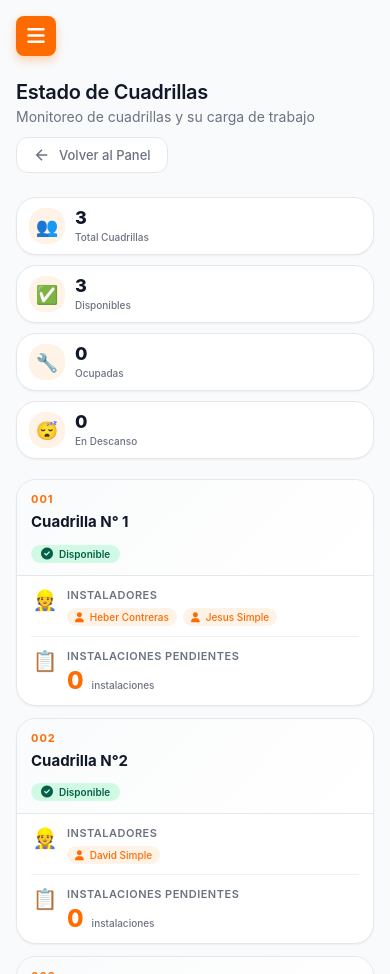
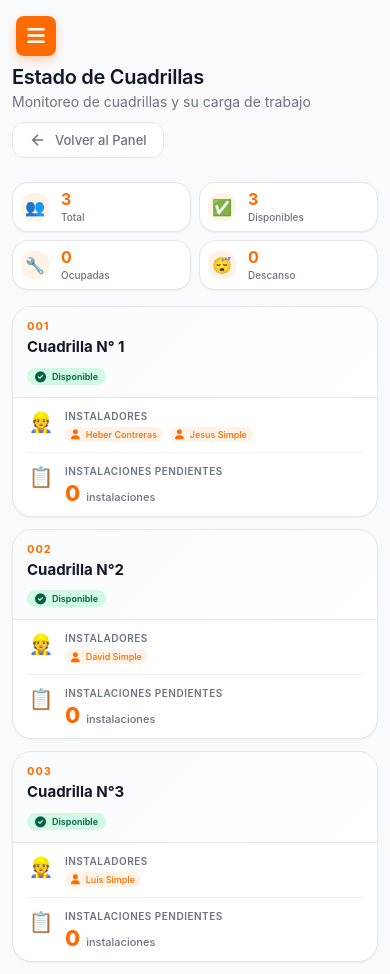
Before and after one commit to andy12seijas/Aplicacion-Web-VTC, a Django app: page /cuadrillas/estado/ in a window 390 px wide. Run offline with Django 4.2, Linux system fonts and the light colour scheme; a user stored in the database is signed in; data comes from the database, SQL or seed files in the repository; both versions use the stored data as it was after the commit.

Commit message:
Servidor

```diff
--- a/myapp/templates/Inicio_De_Sesion/base.html
+++ b/myapp/templates/Inicio_De_Sesion/base.html
@@ -3,7 +3,7 @@
 <html lang="es">
 <head>
     <meta charset="UTF-8">
-    <meta name="viewport" content="width=device-width, initial-scale=1.0, maximum-scale=1.0, user-scalable=yes">
+    <meta name="viewport" content="width=device-width, initial-scale=1.0, maximum-scale=1.0, user-scalable=yes, viewport-fit=cover">
     <title>{% block title %}Simple Fibra - Dashboard{% endblock %}</title>
     <link rel="stylesheet" href="https://cdnjs.cloudflare.com/ajax/libs/font-awesome/6.0.0/css/all.min.css">
     <style>
@@ -36,6 +36,7 @@
             width: 100%;
             background: var(--gray-bg);
             overflow: hidden;
+            position: relative;
         }
 
         /* ===== LAYOUT PRINCIPAL ===== */
@@ -43,6 +44,7 @@
             display: flex;
             min-height: 100vh;
             position: relative;
+            height: 100%;
         }
 
         /* ===== SIDEBAR MEJORADO (CON FUNCIONALIDAD MODERNA) ===== */
@@ -53,7 +55,7 @@
             position: fixed;
             top: 0;
             left: 0;
-            height: 100vh;
+            height: 100%;
             overflow-y: auto;
             overflow-x: hidden;
             transition: var(--transition);
@@ -372,11 +374,12 @@
             margin-left: var(--sidebar-width);
             transition: margin-left 0.3s cubic-bezier(0.4, 0, 0.2, 1);
             background: var(--gray-bg);
-            height: 100vh;
+            height: 100%;
             width: calc(100% - var(--sidebar-width));
             overflow-y: auto;
             overflow-x: hidden;
             padding: 24px 32px;
+            position: relative;
         }
 
         .sidebar.expanded ~ .main-content {
@@ -561,8 +564,8 @@
             .main-content {
                 margin-left: 0;
                 width: 100%;
-                padding: 20px;
-                padding-top: 80px;
+                padding: 16px;
+                padding-top: 70px;
             }
 
             .content-header {
@@ -606,8 +609,8 @@
             }
 
             .main-content {
-                padding: 16px;
-                padding-top: 80px;
+                padding: 12px;
+                padding-top: 65px;
             }
 
             .page-title h1 {
--- a/myapp/templates/Vendedores/estado_cuadrillas.html
+++ b/myapp/templates/Vendedores/estado_cuadrillas.html
@@ -16,34 +16,34 @@
 {% endblock %}
 
 {% block content %}
-<!-- Estadísticas generales -->
-<div class="stats-grid">
-    <div class="stat-card">
-        <div class="stat-icon">👥</div>
-        <div class="stat-info">
-            <span class="stat-value">{{ total_cuadrillas }}</span>
-            <span class="stat-label">Total Cuadrillas</span>
+<!-- Estadísticas generales - Horizontal y compactas -->
+<div class="stats-horizontal">
+    <div class="stat-item">
+        <div class="stat-icon-small">👥</div>
+        <div class="stat-content">
+            <span class="stat-number">{{ total_cuadrillas }}</span>
+            <span class="stat-name">Total</span>
         </div>
     </div>
-    <div class="stat-card">
-        <div class="stat-icon">✅</div>
-        <div class="stat-info">
-            <span class="stat-value">{{ cuadrillas_disponibles }}</span>
-            <span class="stat-label">Disponibles</span>
+    <div class="stat-item">
+        <div class="stat-icon-small">✅</div>
+        <div class="stat-content">
+            <span class="stat-number">{{ cuadrillas_disponibles }}</span>
+            <span class="stat-name">Disponibles</span>
         </div>
     </div>
-    <div class="stat-card">
-        <div class="stat-icon">🔧</div>
-        <div class="stat-info">
-            <span class="stat-value">{{ cuadrillas_ocupadas }}</span>
-            <span class="stat-label">Ocupadas</span>
+    <div class="stat-item">
+        <div class="stat-icon-small">🔧</div>
+        <div class="stat-content">
+            <span class="stat-number">{{ cuadrillas_ocupadas }}</span>
+            <span class="stat-name">Ocupadas</span>
         </div>
     </div>
-    <div class="stat-card">
-        <div class="stat-icon">😴</div>
-        <div class="stat-info">
-            <span class="stat-value">{{ cuadrillas_descanso }}</span>
-            <span class="stat-label">En Descanso</span>
+    <div class="stat-item">
+        <div class="stat-icon-small">😴</div>
+        <div class="stat-content">
+            <span class="stat-number">{{ cuadrillas_descanso }}</span>
+            <span class="stat-name">Descanso</span>
         </div>
     </div>
 </div>
@@ -119,7 +119,6 @@
     :root {
         --orange: #ff6b00;
         --orange-light: #fff2e6;
-        --orange-dark: #ff8c00;
         --gray-bg: #f9fafb;
         --gray-border: #e5e7eb;
         --gray-text: #6b7280;
@@ -132,66 +131,67 @@
         --warning-light: #fed7aa;
         --shadow-sm: 0 1px 2px 0 rgba(0, 0, 0, 0.05);
         --shadow-md: 0 4px 6px -1px rgba(0, 0, 0, 0.1);
-        --shadow-lg: 0 10px 15px -3px rgba(0, 0, 0, 0.1);
         --transition: all 0.3s cubic-bezier(0.4, 0, 0.2, 1);
     }
 
-    /* ===== ESTADÍSTICAS GENERALES ===== */
-    .stats-grid {
-        display: grid;
-        grid-template-columns: repeat(4, 1fr);
-        gap: 20px;
-        margin-bottom: 30px;
+    /* ===== ESTADÍSTICAS HORIZONTALES ===== */
+    .stats-horizontal {
+        display: flex;
+        flex-wrap: wrap;
+        gap: 12px;
+        margin-bottom: 24px;
+        justify-content: space-between;
     }
 
-    .stat-card {
+    .stat-item {
         background: white;
-        padding: 20px;
-        border-radius: 20px;
+        border-radius: 16px;
         border: 1px solid var(--gray-border);
+        padding: 12px 16px;
         display: flex;
         align-items: center;
-        gap: 16px;
+        gap: 12px;
+        flex: 1;
+        min-width: 100px;
         transition: var(--transition);
         box-shadow: var(--shadow-sm);
     }
 
-    .stat-card:hover {
+    .stat-item:hover {
         transform: translateY(-2px);
         box-shadow: var(--shadow-md);
         border-color: var(--orange);
     }
 
-    .stat-icon {
-        font-size: 32px;
-        width: 55px;
-        height: 55px;
+    .stat-icon-small {
+        font-size: 24px;
+        width: 40px;
+        height: 40px;
         background: var(--orange-light);
-        border-radius: 16px;
+        border-radius: 12px;
         display: flex;
         align-items: center;
         justify-content: center;
         flex-shrink: 0;
     }
 
-    .stat-info {
+    .stat-content {
         flex: 1;
     }
 
-    .stat-value {
-        font-size: 28px;
-        font-weight: 800;
-        color: var(--dark-text);
+    .stat-number {
+        font-size: 22px;
+        font-weight: 700;
+        color: var(--orange);
         display: block;
         line-height: 1;
-        letter-spacing: -0.5px;
     }
 
-    .stat-label {
-        font-size: 12px;
+    .stat-name {
+        font-size: 11px;
         color: var(--gray-text);
         display: block;
-        margin-top: 6px;
+        margin-top: 4px;
         font-weight: 500;
     }
 
@@ -201,7 +201,6 @@
         grid-template-columns: repeat(auto-fill, minmax(320px, 1fr));
         gap: 20px;
         margin-top: 20px;
-        padding-bottom: 20px;
     }
 
     /* ===== TARJETA DE CUADRILLA ===== */
@@ -244,11 +243,11 @@
         font-weight: 700;
         text-transform: uppercase;
         letter-spacing: 1px;
-        margin-bottom: 6px;
+        margin-bottom: 4px;
     }
 
     .cuadrilla-info h3 {
-        font-size: 18px;
+        font-size: 16px;
         font-weight: 700;
         color: var(--dark-text);
         margin: 0;
@@ -260,16 +259,16 @@
         display: inline-flex;
         align-items: center;
         gap: 6px;
-        padding: 6px 14px;
+        padding: 5px 12px;
         border-radius: 30px;
-        font-size: 12px;
+        font-size: 11px;
         font-weight: 600;
         white-space: nowrap;
         flex-shrink: 0;
     }
 
     .badge-estado i {
-        font-size: 12px;
+        font-size: 11px;
     }
 
     .estado-disponible {
@@ -294,16 +293,16 @@
 
     /* Body */
     .cuadrilla-body {
-        padding: 20px 24px;
+        padding: 16px 20px;
         flex: 1;
     }
 
     .info-row {
         display: flex;
         align-items: flex-start;
-        gap: 14px;
-        margin-bottom: 20px;
-        padding-bottom: 16px;
+        gap: 12px;
+        margin-bottom: 16px;
+        padding-bottom: 12px;
         border-bottom: 1px solid #f0f0f0;
     }
 
@@ -327,9 +326,9 @@
 
     .info-content strong {
         display: block;
-        font-size: 12px;
+        font-size: 11px;
         color: var(--gray-text);
-        margin-bottom: 8px;
+        margin-bottom: 6px;
         text-transform: uppercase;
         letter-spacing: 0.5px;
         font-weight: 600;
@@ -338,15 +337,15 @@
     .instaladores-list {
         display: flex;
         flex-wrap: wrap;
-        gap: 8px;
+        gap: 6px;
     }
 
     .instalador-tag {
         background: var(--orange-light);
         color: var(--orange);
-        padding: 6px 12px;
+        padding: 4px 10px;
         border-radius: 20px;
-        font-size: 12px;
+        font-size: 11px;
         font-weight: 500;
         display: inline-flex;
         align-items: center;
@@ -368,19 +367,19 @@
     .instalaciones-pendientes {
         display: flex;
         align-items: baseline;
-        gap: 8px;
+        gap: 6px;
         flex-wrap: wrap;
     }
 
     .numero-pendientes {
-        font-size: 32px;
+        font-size: 28px;
         font-weight: 800;
         color: var(--orange);
         line-height: 1;
     }
 
     .pendientes-texto {
-        font-size: 13px;
+        font-size: 12px;
         color: var(--gray-text);
         font-weight: 500;
     }
@@ -445,172 +444,63 @@
 
     /* Tablet (768px - 1024px) */
     @media screen and (max-width: 1024px) {
-        .stats-grid {
-            grid-template-columns: repeat(2, 1fr);
-            gap: 16px;
+        .stats-horizontal {
+            gap: 10px;
+            margin-bottom: 20px;
+        }
+
+        .stat-item {
+            padding: 10px 12px;
+        }
+
+        .stat-icon-small {
+            width: 36px;
+            height: 36px;
+            font-size: 20px;
+        }
+
+        .stat-number {
+            font-size: 20px;
         }
 
         .cuadrillas-grid {
             grid-template-columns: repeat(auto-fill, minmax(300px, 1fr));
             gap: 16px;
         }
-
-        .stat-card {
-            padding: 16px;
-        }
-
-        .stat-value {
-            font-size: 24px;
-        }
-
-        .stat-icon {
-            width: 48px;
-            height: 48px;
-            font-size: 28px;
-        }
-
-        .cuadrilla-header {
-            padding: 16px 20px;
-        }
-
-        .cuadrilla-body {
-            padding: 16px 20px;
-        }
     }
 
     /* Móvil (hasta 768px) */
     @media screen and (max-width: 768px) {
-        .stats-grid {
+        .stats-horizontal {
+            display: grid;
             grid-template-columns: repeat(2, 1fr);
-            gap: 12px;
-            margin-bottom: 20px;
+            gap: 10px;
+            margin-bottom: 16px;
+        }
+
+        .stat-item {
+            padding: 10px;
+            min-width: auto;
+        }
+
+        .stat-icon-small {
+            width: 32px;
+            height: 32px;
+            font-size: 18px;
+        }
+
+        .stat-number {
+            font-size: 18px;
+        }
+
+        .stat-name {
+            font-size: 10px;
         }
 
         .cuadrillas-grid {
             grid-template-columns: 1fr;
             gap: 12px;
-            padding-bottom: 16px;
-        }
-
-        .stat-card {
-            padding: 12px;
-            gap: 10px;
-        }
-
-        .stat-icon {
-            width: 40px;
-            height: 40px;
-            font-size: 22px;
-        }
-
-        .stat-value {
-            font-size: 20px;
-        }
-
-        .stat-label {
-            font-size: 10px;
-            margin-top: 4px;
-        }
-
-        .cuadrilla-header {
-            padding: 14px 16px;
-            flex-direction: column;
-            align-items: flex-start;
-            gap: 10px;
-        }
-
-        .cuadrilla-estado {
-            align-self: flex-start;
-        }
-
-        .cuadrilla-info h3 {
-            font-size: 16px;
-        }
-
-        .badge-estado {
-            padding: 4px 12px;
-            font-size: 11px;
-        }
-
-        .cuadrilla-body {
-            padding: 14px 16px;
-        }
-
-        .info-row {
-            gap: 10px;
-            margin-bottom: 14px;
-            padding-bottom: 12px;
-        }
-
-        .info-icon {
-            font-size: 22px;
-            width: 32px;
-        }
-
-        .info-content strong {
-            font-size: 11px;
-            margin-bottom: 6px;
-        }
-
-        .instalador-tag {
-            padding: 4px 10px;
-            font-size: 11px;
-        }
-
-        .instalador-tag i {
-            font-size: 10px;
-        }
-
-        .numero-pendientes {
-            font-size: 26px;
-        }
-
-        .pendientes-texto {
-            font-size: 11px;
-        }
-
-        .empty-state {
-            padding: 40px 20px;
-        }
-
-        .empty-icon {
-            font-size: 48px;
-        }
-
-        .empty-state p {
-            font-size: 14px;
-        }
-
-        /* Asegurar que el contenido no se desborde */
-        body {
-            overflow-x: hidden;
-        }
-
-        .main-content {
-            overflow-x: hidden;
-            width: 100%;
-        }
-    }
-
-    /* Móvil pequeño (hasta 480px) */
-    @media screen and (max-width: 480px) {
-        .stats-grid {
-            grid-template-columns: 1fr;
-            gap: 10px;
-        }
-
-        .stat-card {
-            padding: 10px 12px;
-        }
-
-        .stat-icon {
-            width: 36px;
-            height: 36px;
-            font-size: 18px;
-        }
-
-        .stat-value {
-            font-size: 18px;
+            margin-top: 16px;
         }
 
         .cuadrilla-header {
@@ -621,12 +511,17 @@
             font-size: 15px;
         }
 
+        .badge-estado {
+            padding: 4px 10px;
+            font-size: 10px;
+        }
+
         .cuadrilla-body {
             padding: 12px 14px;
         }
 
         .info-row {
-            gap: 8px;
+            gap: 10px;
             margin-bottom: 12px;
             padding-bottom: 10px;
         }
@@ -636,8 +531,9 @@
             width: 28px;
         }
 
-        .instaladores-list {
-            gap: 6px;
+        .info-content strong {
+            font-size: 10px;
+            margin-bottom: 5px;
         }
 
         .instalador-tag {
@@ -650,18 +546,58 @@
         }
 
         .pendientes-texto {
-            font-size: 10px;
+            font-size: 11px;
+        }
+    }
+
+    /* Móvil pequeño (hasta 480px) */
+    @media screen and (max-width: 480px) {
+        .stats-horizontal {
+            gap: 8px;
+        }
+
+        .stat-item {
+            padding: 8px;
+        }
+
+        .stat-icon-small {
+            width: 28px;
+            height: 28px;
+            font-size: 16px;
+        }
+
+        .stat-number {
+            font-size: 16px;
+        }
+
+        .cuadrilla-header {
+            flex-direction: column;
+            align-items: flex-start;
+            gap: 8px;
+        }
+
+        .cuadrilla-estado {
+            align-self: flex-start;
         }
 
         .badge-estado {
-            padding: 3px 10px;
-            font-size: 10px;
+            padding: 3px 8px;
+            font-size: 9px;
+        }
+
+        .instalador-tag {
+            padding: 2px 6px;
+            font-size: 9px;
+        }
+
+        .numero-pendientes {
+            font-size: 22px;
         }
     }
 
     /* Landscape en móvil */
     @media screen and (max-width: 768px) and (orientation: landscape) {
-        .stats-grid {
+        .stats-horizontal {
             grid-template-columns: repeat(4, 1fr);
         }
 
@@ -696,32 +628,18 @@
     }
 
     .cuadrilla-card {
-        animation: fadeInUp 0.4s ease-out;
+        animation: fadeInUp 0.3s ease-out;
     }
 
-    .stat-card {
-        animation: fadeInUp 0.4s ease-out;
+    .stat-item {
+        animation: fadeInUp 0.3s ease-out;
         animation-fill-mode: backwards;
     }
 
-    .stat-card:nth-child(1) { animation-delay: 0.05s; }
-    .stat-card:nth-child(2) { animation-delay: 0.1s; }
-    .stat-card:nth-child(3) { animation-delay: 0.15s; }
-    .stat-card:nth-child(4) { animation-delay: 0.2s; }
-
-    /* Ajustes para scroll suave */
-    html {
-        scroll-behavior: smooth;
-        -webkit-overflow-scrolling: touch;
-    }
-
-    /* Asegurar que el contenido principal no tenga desbordamiento */
-    .main-content {
-        overflow-y: auto;
-        overflow-x: hidden;
-        -webkit-overflow-scrolling: touch;
-        padding-bottom: 20px;
-    }
+    .stat-item:nth-child(1) { animation-delay: 0.05s; }
+    .stat-item:nth-child(2) { animation-delay: 0.1s; }
+    .stat-item:nth-child(3) { animation-delay: 0.15s; }
+    .stat-item:nth-child(4) { animation-delay: 0.2s; }
 </style>
 
 <script>
@@ -731,7 +649,7 @@
 
     // Animación para los números (contador)
     document.addEventListener('DOMContentLoaded', function() {
-        const stats = document.querySelectorAll('.stat-value');
+        const stats = document.querySelectorAll('.stat-number');
         stats.forEach(stat => {
             const finalValue = parseInt(stat.innerText);
             if (!isNaN(finalValue)) {
@@ -748,16 +666,6 @@
                 }, 20);
             }
         });
-
-        // Animar barras de progreso
-        const progressBars = document.querySelectorAll('.progress-bar');
-        progressBars.forEach(bar => {
-            const width = bar.style.width;
-            bar.style.width = '0%';
-            setTimeout(() => {
-                bar.style.width = width;
-            }, 100);
-        });
     });
 </script>
 {% endblock %}
```
Also changed, not shown: other parts of myapp/templates/Vendedores/estado_cuadrillas.html (+12 -16 lines), db.sqlite3.
